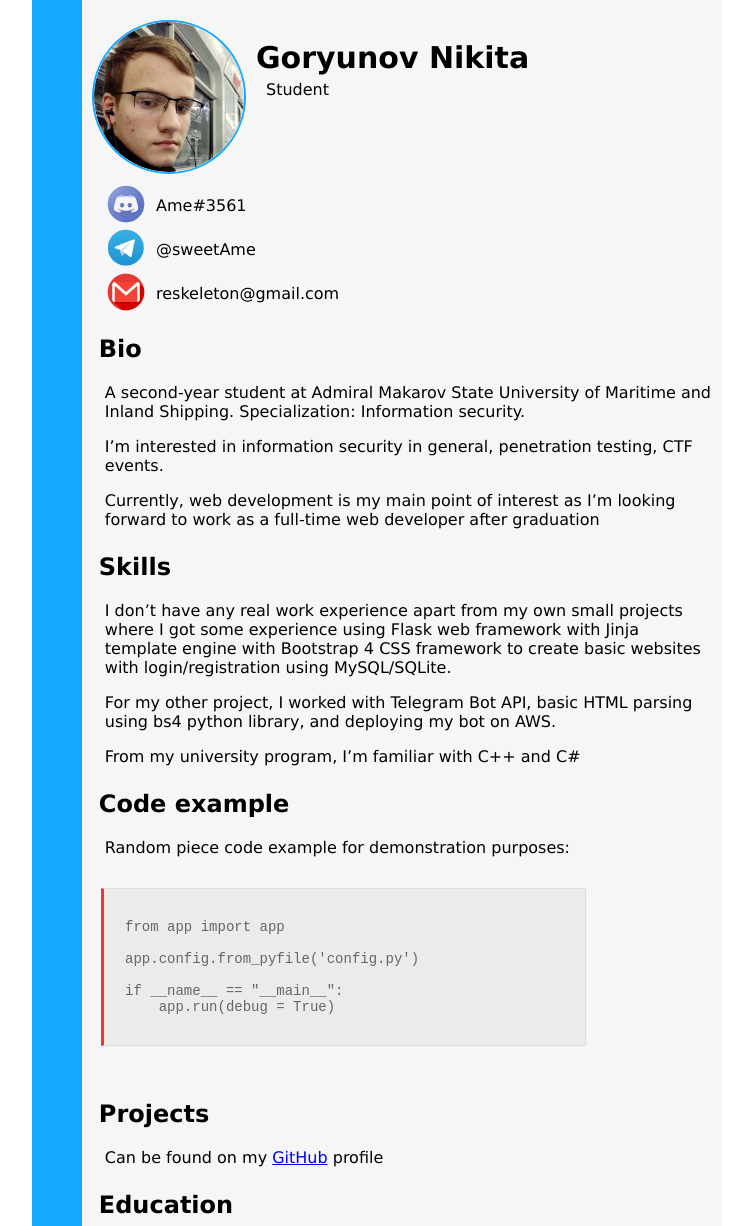
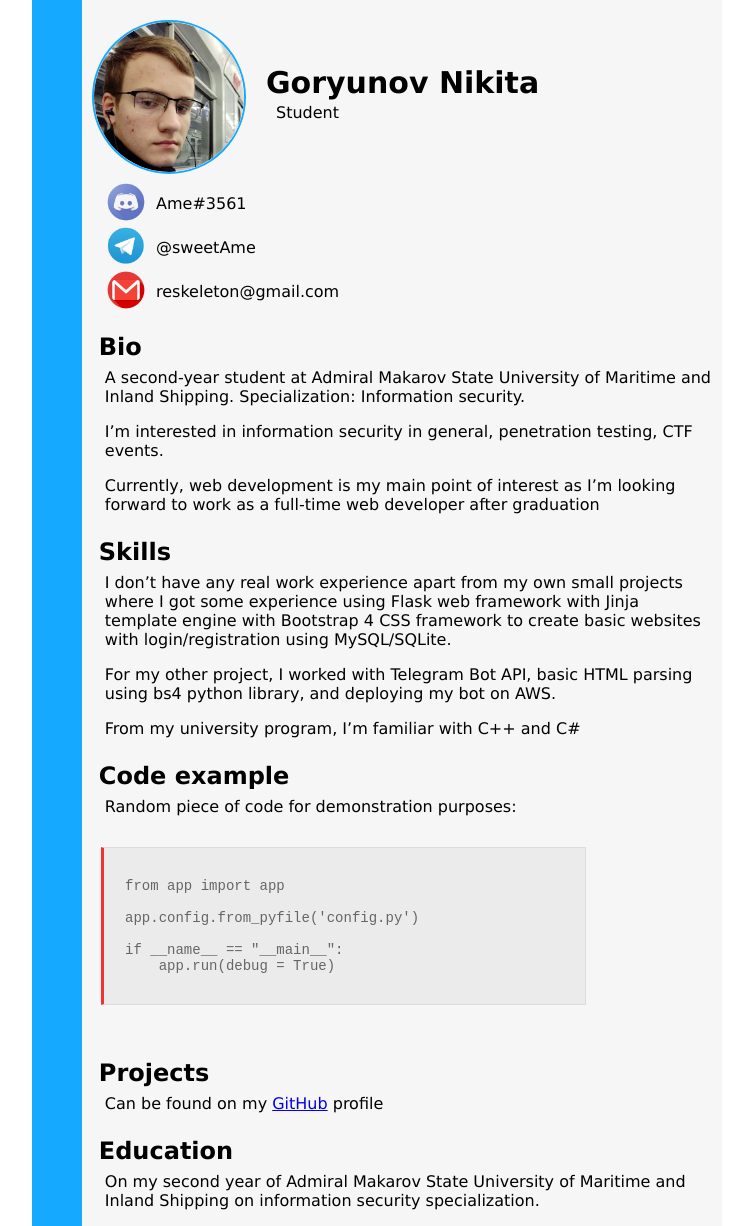
Before and after one commit to sweetAme/rsschool-cv, a plain HTML site: page index.html in a window 1280 px wide. Shown: the top 1226 px of the page, without its empty margins (263-1004 px from the left). Drawn offline with Linux system fonts and the light colour scheme.

Commit message:
fix: typos and readability

```diff
--- a/index.html
+++ b/index.html
@@ -11,7 +11,7 @@
         <header class="header">
             <img class= "picture" src="./images/picture.png" alt="My photo">
             <div class="contact-info">
-                <div>
+                <div class="credentials">
                     <h3 class="name">Goryunov Nikita</h3>
                     <p class="occupation">Student</p>
                 </div>
@@ -38,7 +38,7 @@
             </section>
             <section>
                 <h2 class="title">Code example</h2>
-                <p>Random piece code example for demonstration purposes:</p>
+                <p>Random piece of code for demonstration purposes:</p>
                 <pre>
                     <code>
 from app import app
--- a/styles/style.css
+++ b/styles/style.css
@@ -8,8 +8,8 @@ body {
 }
 
 footer {
-    background-color: rgb(77, 77, 77);
-    margin: 0px;
+    background-color: rgb(77,77, 77);
+    margin-top: 50px;
     padding: 30px;
     text-align: center;
 }
@@ -78,6 +78,7 @@ code {
 }
 
 .general p {
+    margin-top: 3px;
     margin-left: 10px;
     margin-right: 10px;
 }
@@ -91,6 +92,12 @@ code {
 .header {
     display: flex;
     margin-bottom: 30px;
+}
+
+.credentials {
+    position: relative;
+    top: 25px;
+    left: 10px;
 }
 
 .name {
```
